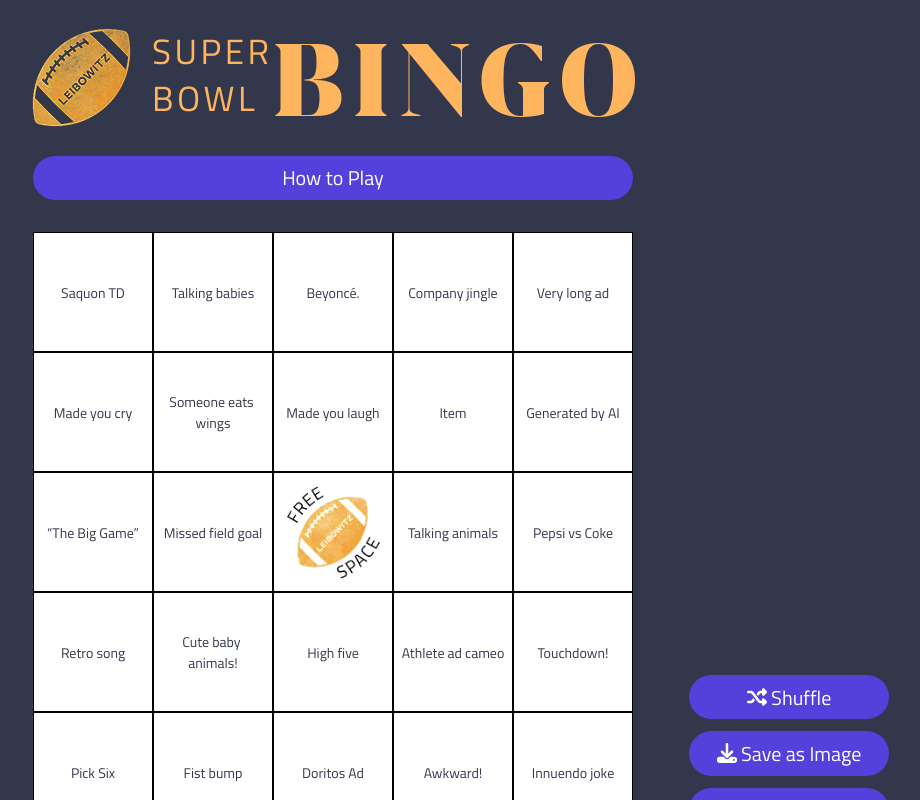
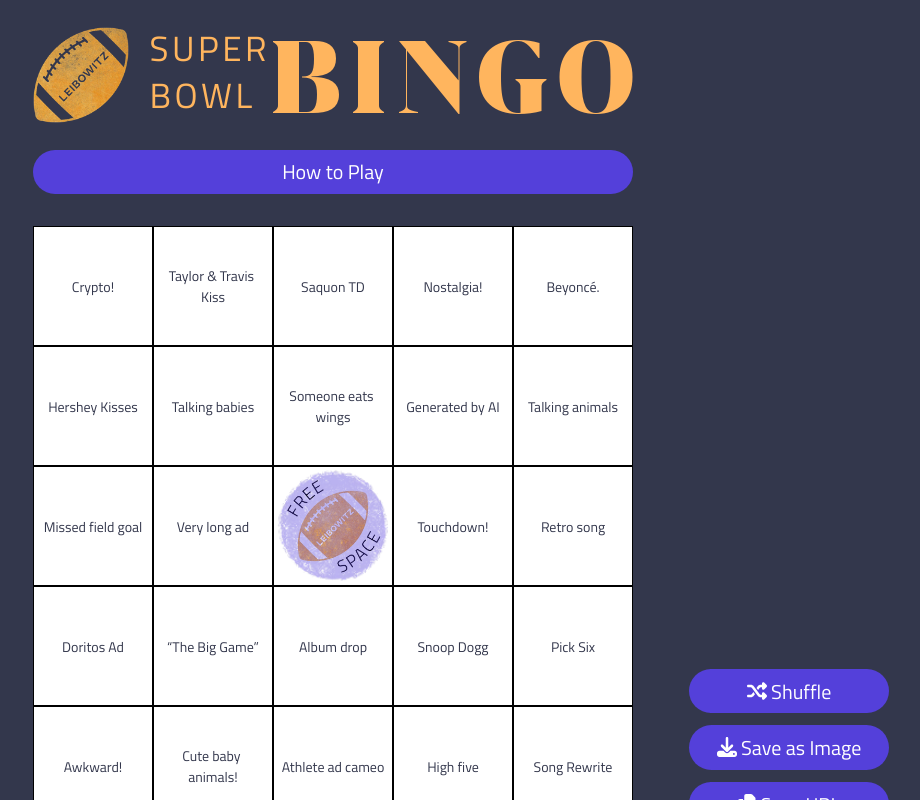
Before and after one commit to jon-michael-c/superbowl-bingo, a React (Vite) app: page / in a window 1280 px wide. Shown: the whole page, without its empty margins (307-1227 px from the left). Built offline with nearby package versions, Linux system fonts and the light colour scheme.

Commit message:
images, link, free

```diff
--- a/src/components/BingoItem.jsx
+++ b/src/components/BingoItem.jsx
@@ -6,7 +6,6 @@ function BingoItem(props) {
   return (
     <button
       onClick={onClick}
-      disabled={freespace}
       className={`relative hyphens-auto overflow-hidden whitespace-break-spaces cursor-pointer text-[13px] sm:text-[14px] text-midnight text-center flex items-center justify-center aspect-[3/4] sm:aspect-square transition-all border-solid border-[0.5px] border-black disabled:pointer-events-none  ${
         freespace ? "bg-opacity-0 font-semibold" : ""
       }`}
@@ -15,7 +14,7 @@ function BingoItem(props) {
         <img
           className="absolute top-1/2 left-1/2 -translate-x-1/2 -translate-y-1/2 w-[85%] h-auto aspect-square sm:w-full sm:h-full z-[0] opacity-0 object-cover"
           src="/mark.webp"
-          style={marked && !freespace ? { opacity: "100%" } : {}}
+          style={marked ? { opacity: "100%" } : {}}
         />
         {children}
       </div>
--- a/src/components/Logo.jsx
+++ b/src/components/Logo.jsx
@@ -3,7 +3,10 @@ import React from "react";
 export const Logo = (props) => {
   const { fill } = props;
   return (
-    <div className="w-[150px] sm:w-[250px] mb-4 sm:mb-8">
+    <a
+      href="https://leibowitzdesign.com"
+      className="block w-[150px] sm:w-[250px] mb-4 sm:mb-8"
+    >
       <svg
         xmlns="http://www.w3.org/2000/svg"
         width="100%"
@@ -17,6 +20,6 @@ export const Logo = (props) => {
           fillOpacity="0.9"
         />
       </svg>
-    </div>
+    </a>
   );
 };
--- a/src/components/Title.jsx
+++ b/src/components/Title.jsx
@@ -5,7 +5,7 @@ export const Title = () => {
     <>
       <div className="flex gap-2 items-center justify-center">
         <img
-          className="w-[23%] max-w-[75px] h-auto sm:max-w-full sm:h-full sm:w-auto"
+          className="w-[23%] max-w-[75px] h-auto sm:max-w-[20%] sm:h-full sm:w-auto"
           src="/stamp.webp"
           alt="stamp"
         />
--- a/src/utils/items.json
+++ b/src/utils/items.json
@@ -93,9 +93,6 @@
     "Item": "Innuendo joke"
   },
   {
-        "Item": "Item"
-    },
-    {
     "Item": "Jake from State Farm"
   },
   {
```
Also changed, not shown: public/free.webp, public/stamp.webp. Lines whose indentation alone changed are shown as unchanged.
